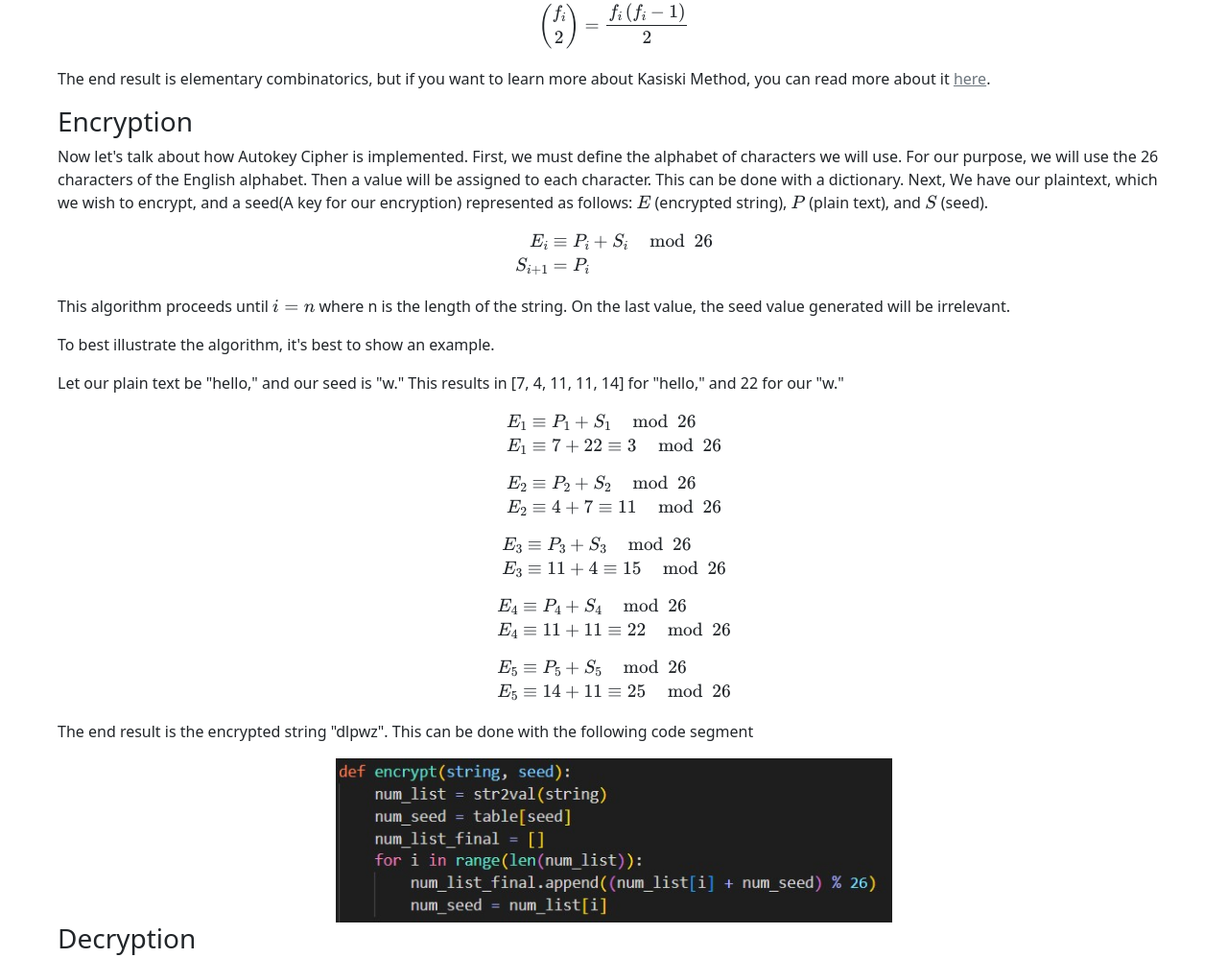
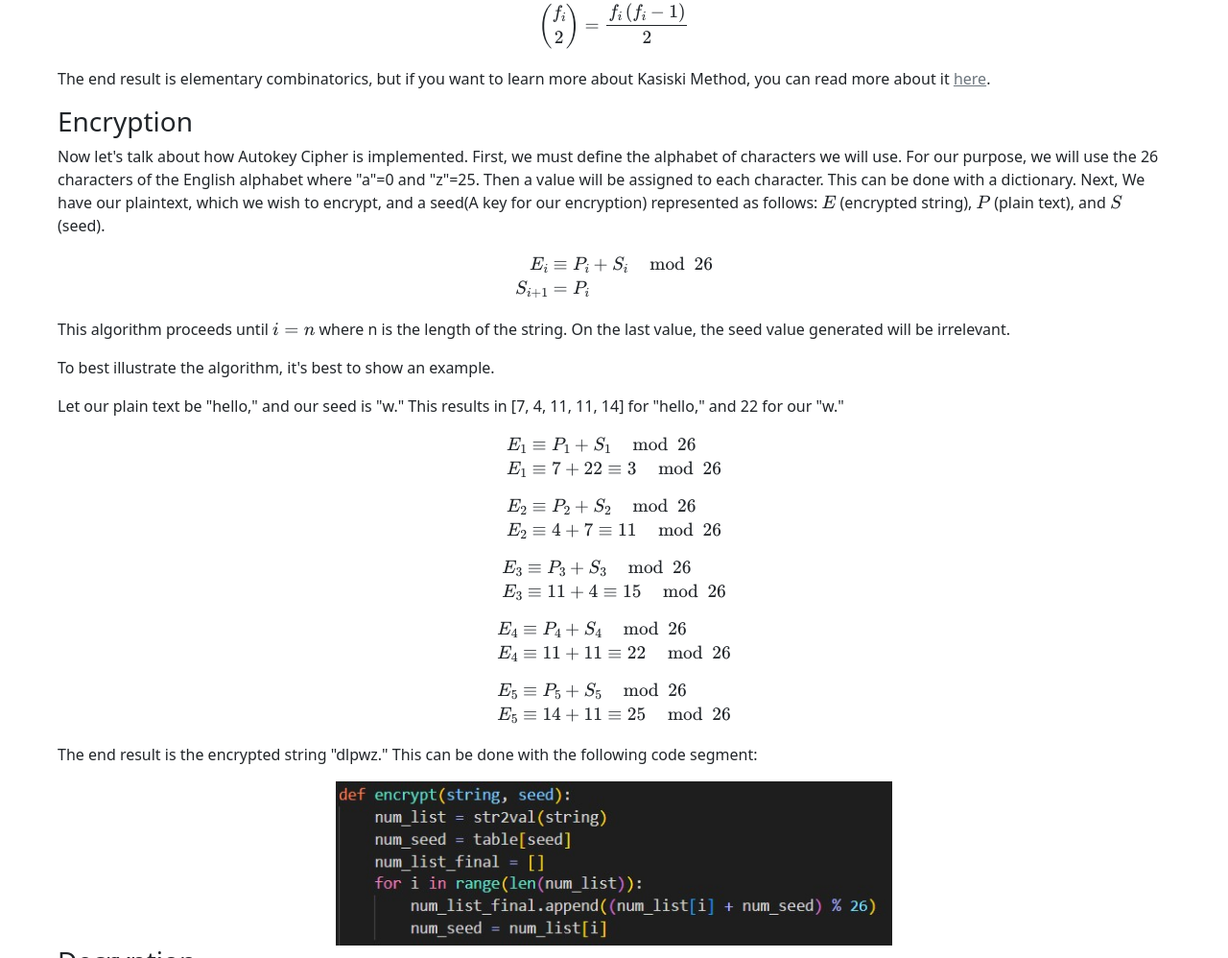
Before and after one commit to james-ngai/james-ngai.github.io, a plain HTML site: page pages/posts/autokey.html in a window 1280 px wide. Shown: the part 286-1284 px from the top of the page at 96% size. Drawn offline with nearby package versions, Linux system fonts and the light colour scheme.

Commit message:
Update autokey.html

```diff
--- a/pages/posts/autokey.html
+++ b/pages/posts/autokey.html
@@ -76,7 +76,8 @@
                         </p>
                         <h3>Encryption</h3>
                         <p>Now let's talk about how Autokey Cipher is implemented.
-                            First, we must define the alphabet of characters we will use. For our purpose, we will use the 26 characters of the English alphabet.
+                            First, we must define the alphabet of characters we will use.
+                            For our purpose, we will use the 26 characters of the English alphabet where "a"=0 and "z"=25.
                             Then a value will be assigned to each character.
                             This can be done with a dictionary.
                             Next, We have our plaintext, which we wish to encrypt, and a seed(A key for our encryption)
@@ -117,7 +118,7 @@
                                 E_5 &\equiv 14 + 11  \equiv 25 \mod 26 \\
                             \end{align*}
                         </p>
-                        <p>The end result is the encrypted string "dlpwz". This can be done with the following code segment</p>
+                        <p>The end result is the encrypted string "dlpwz." This can be done with the following code segment:</p>
                         <img src="/images/encrypt.jpg" alt="Autokey Encryption Code" class="center">
                         <h3>Decryption</h3>
                         <p>Now let's decrypt the string "dlpwz". We will use the same seed and encrypted string.</p>
```
